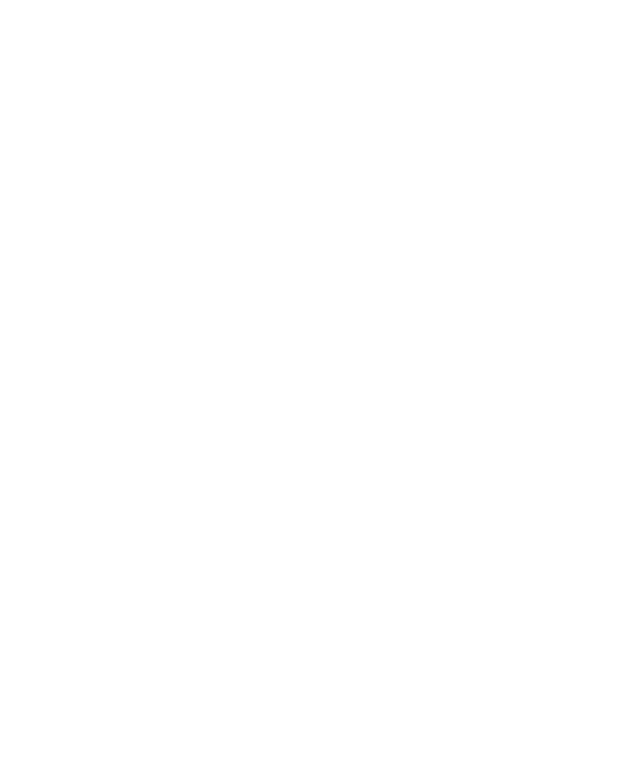
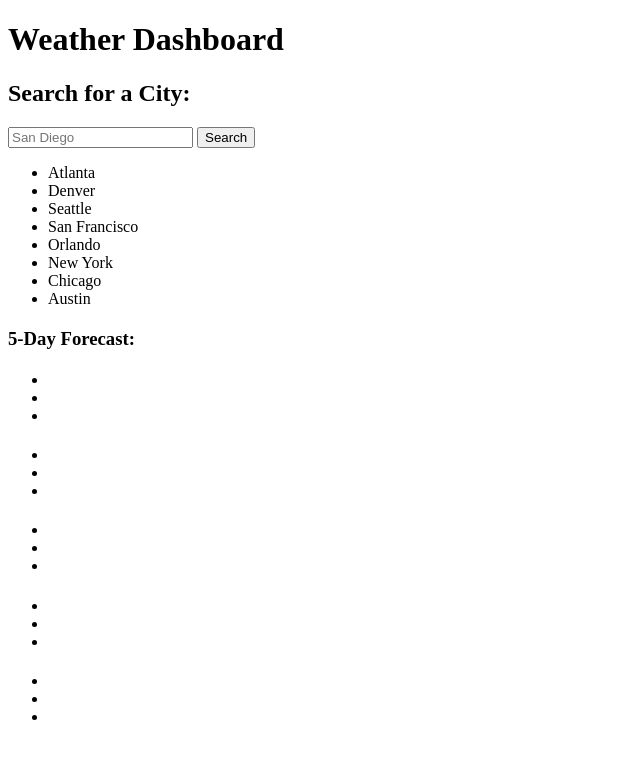
Before and after one commit to owenphineas/weather-dashboard, a plain HTML site: page index.html in a window 1280 px wide. Shown: the whole page, without its empty margins (0-640 px from the left). Drawn offline with Linux system fonts and the light colour scheme.

Commit message:
wrote html

```diff
--- a/index.html
+++ b/index.html
@@ -6,6 +6,78 @@
     <title>Weather Dashboard</title>
 </head>
 <body>
+    <header>
+        <h1>Weather Dashboard</h1>
+    </header>
+    <div class="search">
+        <h2>Search for a City:</h2>
+        <input type="text" placeholder="San Diego" id="searchBar">
+        <button id="searchBtn">Search</button>
+        <ul class="cities" id="cities">
+            <li>Atlanta</li>
+            <li>Denver</li>
+            <li>Seattle</li>
+            <li>San Francisco</li>
+            <li>Orlando</li>
+            <li>New York</li>
+            <li>Chicago</li>
+            <li>Austin</li>
+        </ul>
+    </div>
+    <div class="today">
+        <h2 class="current-city" id="currentCity"></h2>
+        <p id="temp"></p>
+        <p id="wind"></p>
+        <p id="humidity"></p>
+    </div>
+    <div class="forecast">
+        <h3>5-Day Forecast:</h3>
+        <div class="days" id="day1">
+            <h4 class="date"></h4>
+            <p class="emoji"></p>
+            <ul>
+                <li id="temp1"></li>
+                <li id="wind1"></li>
+                <li id="humidity1"></li>
+            </ul>
+        </div>
+        <div class="days" id="day2">
+            <h4 class="date"></h4>
+            <p class="emoji"></p>
+            <ul>
+                <li id="temp2"></li>
+                <li id="wind2"></li>
+                <li id="humidity2"></li>
+            </ul>
+        </div>
+        <div class="days" id="day3">
+            <h4 class="date"></h4>
+            <p class="emoji"></p>
+            <ul>
+                <li id="temp3"></li>
+                <li id="wind3"></li>
+                <li id="humidity3"></li>
+            </ul>
+        </div>
+        <div class="days" id="day4">
+            <h4 class="date"></h4>
+            <p class="emoji"></p>
+            <ul>
+                <li id="temp4"></li>
+                <li id="wind4"></li>
+                <li id="humidity4"></li>
+            </ul>
+        </div>
+        <div class="days" id="day5">
+            <h4 class="date"></h4>
+            <p class="emoji"></p>
+            <ul>
+                <li id="temp5"></li>
+                <li id="wind5"></li>
+                <li id="humidity5"></li>
+            </ul>
+        </div>
+    </div>
     <script src="assets/script.js"></script>
 </body>
 </html>
```
